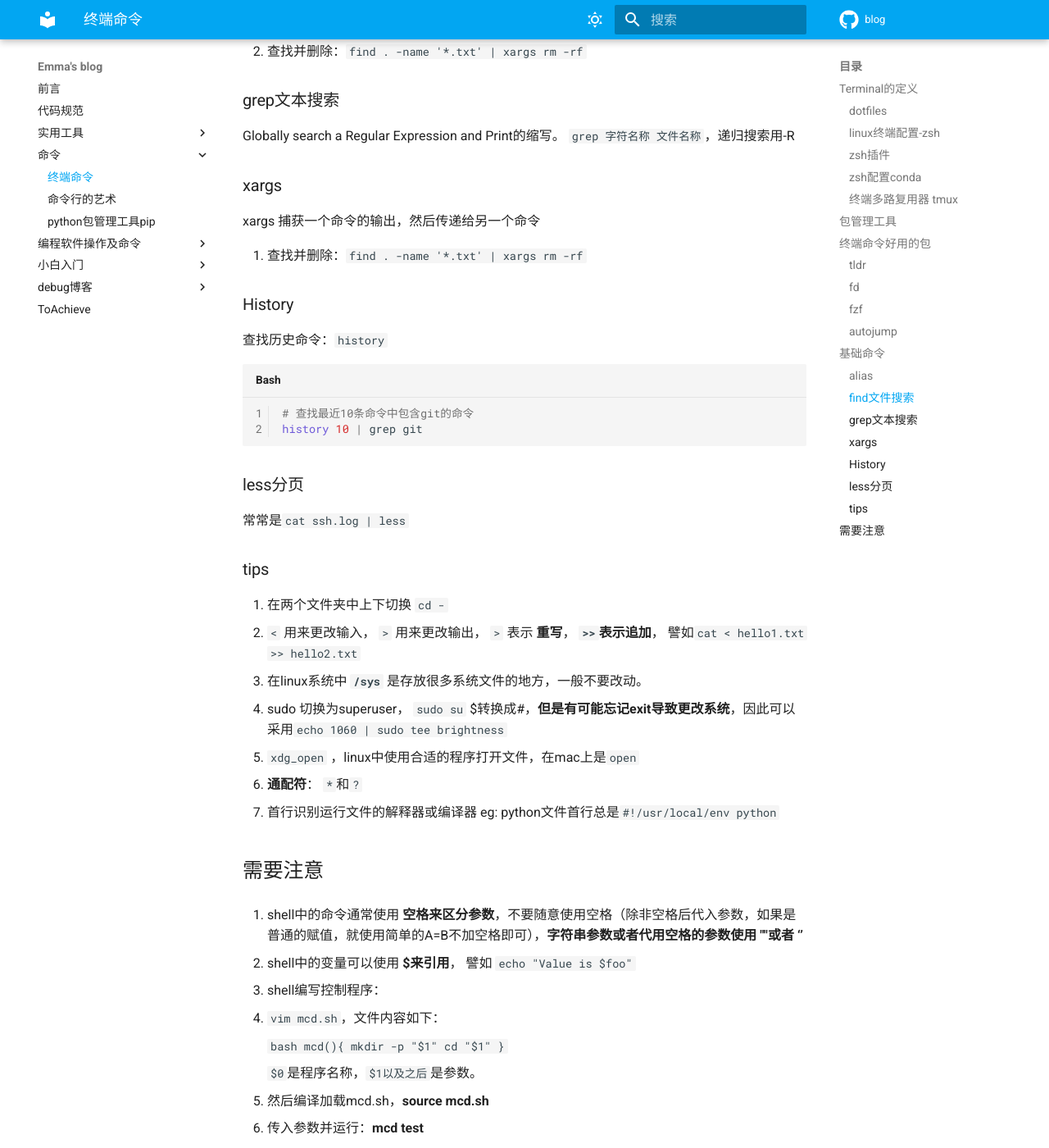
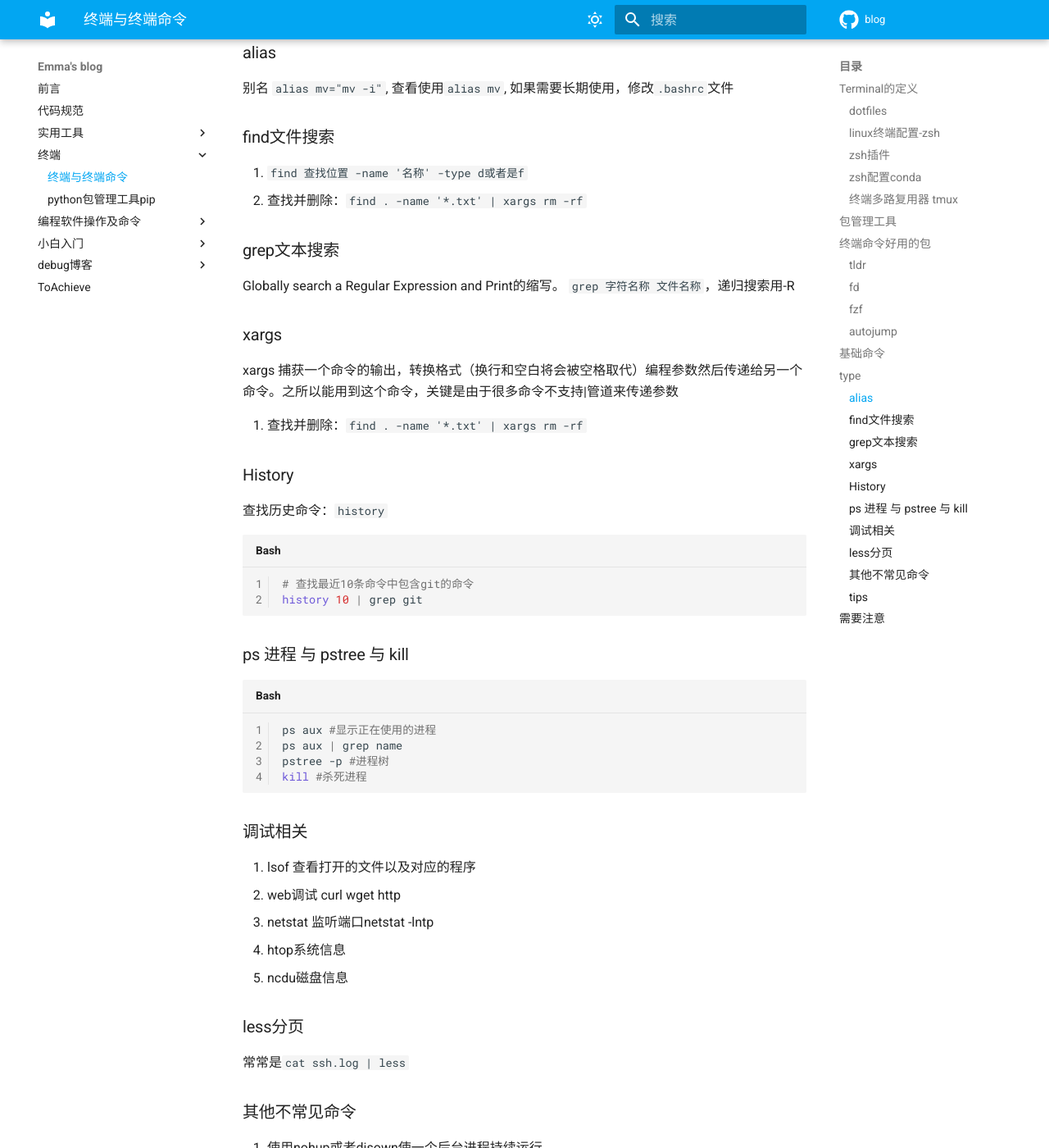
Before and after one commit to Emma-ssq/blog, an MkDocs documentation site: the page built from docs/命令/终端命令.md, in a window 1280 px wide and 1400 px high, scrolled down 4252 px. Shown: the whole window at 82% size. Built offline with MkDocs 1.6.1 and Material for MkDocs 9.7.7, drawn with Linux system fonts in a browser that asks for light colours; comment, search, counter and statistics services are not loaded; some of the changed text lies outside the part shown.

````diff
--- a/docs/命令/终端命令.md
+++ b/docs/命令/终端命令.md
@@ -1,5 +1,8 @@
 
 # 终端命令
+
+> [命令行的艺术](https://github.com/jlevy/the-art-of-command-line/blob/master/README-zh.md){:target="_blank"}
+> [explainshell 解释终端命令网页](https://explainshell.com/)
 
 ## Terminal的定义
 
@@ -167,6 +170,10 @@ man 指令
 grep 字符 文件或文件夹
 ```
 
+## type
+
+展示命令的类型以及位置
+
 ### alias
 
 别名 `alias mv="mv -i"`, 查看使用`alias mv`, 如果需要长期使用，修改`.bashrc`文件
@@ -183,7 +190,7 @@ Globally search a Regular Expression and Print的缩写。
 
 ### xargs
 
-xargs 捕获一个命令的输出，然后传递给另一个命令
+xargs 捕获一个命令的输出，转换格式（换行和空白将会被空格取代）编程参数然后传递给另一个命令。之所以能用到这个命令，关键是由于很多命令不支持|管道来传递参数
 
 1. 查找并删除：`find . -name '*.txt' | xargs rm -rf`
 
@@ -196,9 +203,30 @@ xargs 捕获一个命令的输出，然后传递给另一个命令
 history 10 | grep git
 ```
 
+### ps 进程 与 pstree  与 kill
+
+```bash
+ps aux #显示正在使用的进程
+ps aux | grep name
+pstree -p #进程树
+kill #杀死进程
+```
+
+### 调试相关
+
+1. lsof 查看打开的文件以及对应的程序
+2. web调试 curl wget http
+3. netstat 监听端口netstat -lntp
+4. htop系统信息
+5. ncdu磁盘信息
+
 ### less分页
 
 常常是`cat ssh.log | less`
+
+### 其他不常见命令
+
+1. 使用nohup或者disown使一个后台进程持续运行
 
 ### tips
 
--- a/mkdocs.yml
+++ b/mkdocs.yml
@@ -148,9 +148,8 @@ nav:
       - mkdocs: "tools/mkdocs.md"
       - Docsify: "tools/Docsify.md"
       - 其他好用软件: "tools/其他好用软件.md"
-  - 命令:
-      - 终端命令: "命令/终端命令.md"
-      - 命令行的艺术: "命令/命令行的艺术.md"
+  - 终端:
+      - 终端与终端命令: "命令/终端命令.md"
       - python包管理工具pip: "命令/pip.md"
   - 编程软件操作及命令:
       - anaconda: "命令/anaconda.md"
````
Also changed, not shown: docs/tools/Git.md (+21 -0 lines), docs/命令/命令行的艺术.md (deleted, +0 -3 lines), docs/tools/Git.assets/commit示例.png (added).
